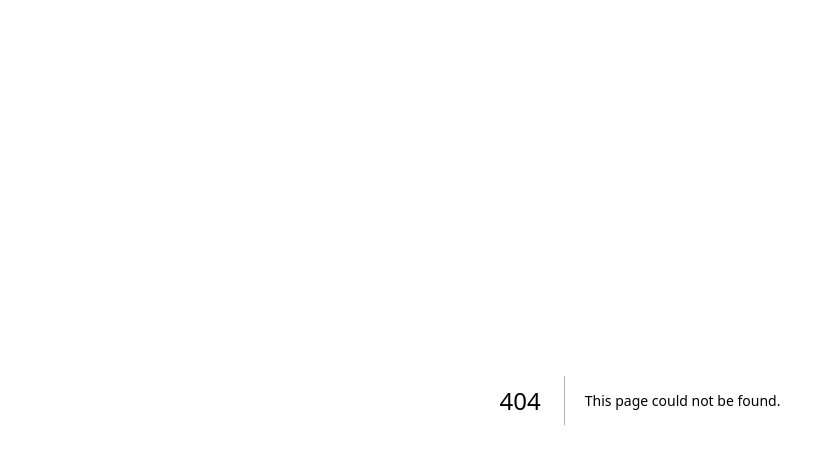
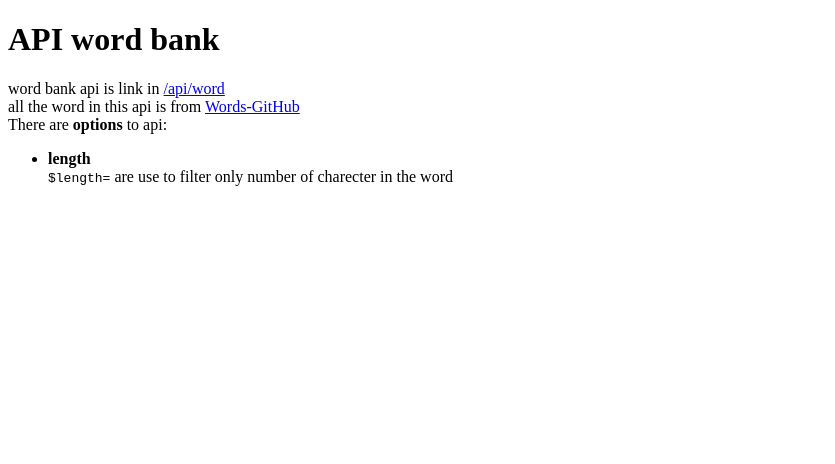
Before and after one commit to BlackBoxBanner/wordleFinder, a Next.js app: page /word in a window 1280 px wide. Before the commit this address had no page. Shown: the top 464 px of the page, without its empty margins (0-835 px from the left). Built offline with nearby package versions, Linux system fonts and the light colour scheme.

Commit message:
add: word index

```diff
--- /dev/null
+++ b/src/pages/word/index.tsx
@@ -0,0 +1,41 @@
+import Link from "next/link";
+import { Fragment } from "react";
+
+const index = () => {
+	return (
+		<Fragment>
+			<header>
+				<h1>API word bank</h1>
+        <div>
+					word bank api is link in{" "}
+					<Link href="./api/word?length=5">/api/word</Link>
+				</div>
+			</header>
+			<main>
+
+				<section>
+					all the word in this api is from{" "}
+					<Link href="https://github.com/lorenbrichter/Words/blob/master/Words/en.txt">
+						Words-GitHub
+					</Link>
+				</section>
+				<section>
+					There are <b>options</b> to api:
+					<ul>
+						<li>
+							<div>
+								<b>length</b>
+							</div>
+							<div>
+								<code>$length=</code> are use to filter only number of charecter
+								in the word
+							</div>
+						</li>
+					</ul>
+				</section>
+			</main>
+		</Fragment>
+	);
+};
+
+export default index;
```
